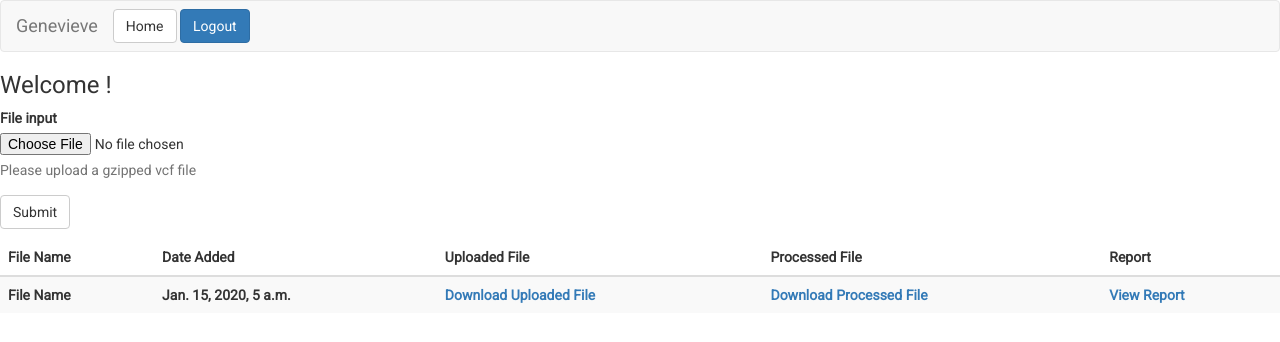
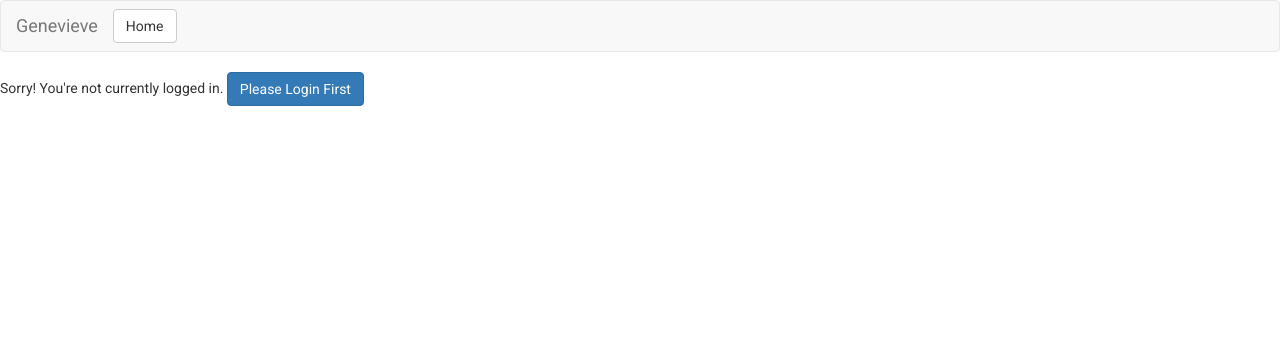
Before and after one commit to OpenHumans/archive-genevieve-201505, a Django app: page /file_process/ in a window 1280 px wide. Shown: the top 342 px of the page. Run offline with Django 3.2, Linux system fonts and the light colour scheme; tables that the repository leaves empty hold one stand-in row (values such as "Sample post"); lists and menus that the app fills with data are empty; parts of the project's set-up code (start-up, migrations or seed data) failed here and were passed over; some libraries are stand-ins or nearby versions.

Commit message:
added user specific file processing

```diff
--- a/file_process/models.py
+++ b/file_process/models.py
@@ -1,4 +1,5 @@
 from django.db import models
+from django.contrib.auth.models import User
 
 class Variant(models.Model):
     """Store info about a variant"""
@@ -9,6 +10,7 @@
     zyg = models.TextField("Zygosity")
 
 class ClinVarRecord(models.Model):
+    """Stores info specific to the Clinvar Record about the variant"""
     accnum = models.TextField("Accession Number")
     condition = models.TextField("Condition Name")
     variant = models.ForeignKey(Variant)
@@ -16,6 +18,8 @@
 class GenomeAnalysis(models.Model):
     """Model for uploaded file and its processed output. Output is a processed output
     file"""
+    #This associates a user with a specific genome analysis
+    user = models.ForeignKey(User)
     timestamp = models.DateTimeField(auto_now_add=True)
     uploadfile = models.FileField(upload_to='uploads/%Y/%m/%d')
     processedfile = models.FileField(blank=True, upload_to='processed/%Y/%m/%d')
--- a/file_process/templates/file_process/list.html
+++ b/file_process/templates/file_process/list.html
@@ -1,6 +1,6 @@
 {% extends "base.html" %}
 {% block navbar %}
-<button type="button" class="btn btn-primary">Logout</button>
+  <a href="/accounts/logout">[logout]</a>
 {% endblock %}
 {% block content %}
     {# Welcome user #}
@@ -19,9 +19,10 @@
 	</thead>
       <tbody>
       {% for genome_analysis in genome_analyses %}
+      {% if user == genome_analysis.user %}
       <tr>
 	<th>
-	  File Name
+	  File Name, {{user}}, {{genome_analysis.user}}
 	</th>
 	<th>
 	  {{ genome_analysis.timestamp }}
@@ -41,9 +42,9 @@
       {% endif %}
       {% else %}
       File processing not complete.
-        {% endif %}</li>
+      {% endif %}
+      {% endif %}
     {% endfor %}
-    </ul>
 {% else %}
 <p>No files uploaded.</p>
 {% endif %}
--- /dev/null
+++ b/file_process/templates/file_process/login_error.html
@@ -0,0 +1,5 @@
+{% extends "base.html" %}
+{% block content %}
+Sorry!  You're not currently logged in.
+<a href="/"><button type="button" class="btn btn-primary">Please Login First</button></a>
+{% endblock %}
--- a/file_process/templates/file_process/report.html
+++ b/file_process/templates/file_process/report.html
@@ -1,7 +1,9 @@
 {% extends "base.html" %}
 
 {% block title %}Genevieve Report{% endblock %}
-
+{% block navbar %}
+<a href="/file_process/"><button type="button" class="btn btn-primary navbar-btn">Back to Genome Uploads</button></a>
+{% endblock %}
 {% block content %}
     <p>"Hello.  This is report {{genomeanalysis_id}}."</p>
     {% if specific_analysis.variants %}
--- a/file_process/views.py
+++ b/file_process/views.py
@@ -4,17 +4,23 @@
 from django.http import HttpResponse
 from django.http import HttpResponseRedirect
 from django.core.urlresolvers import reverse
+from django.contrib.auth import logout
 
 from .models import GenomeAnalysis
 from .forms import UploadForm
 from .tasks import timestamp, read_vcf
 
 def list(request):
+    # Authenticate
+    if not request.user.is_authenticated():
+        return render_to_response('file_process/login_error.html')
     # Handle file upload
     if request.method == 'POST':
-        form = UploadForm(request.POST, request.FILES)
+        form = UploadForm(request.POST or None, request.FILES or None)
+        user = request.user
         if form.is_valid():
-            new_analysis = GenomeAnalysis(uploadfile = request.FILES['uploadfile'])
+            form.user = user
+            new_analysis = GenomeAnalysis(uploadfile = request.FILES['uploadfile'], user=form.user)
             new_analysis.save()
             timestamp.delay()
             read_vcf.delay(analysis_in = new_analysis)
@@ -30,7 +36,8 @@
         'file_process/list.html',
         {'genome_analyses': genome_analyses,
          'form': form,
-         'username': request.user.username
+         'username': request.user.username,
+         'user': request.user,
         },
         context_instance=RequestContext(request)
     )
@@ -46,3 +53,6 @@
         {'genomeanalysis_id': genomeanalysis_id,
          'specific_analysis': specific_analysis}
     )
+
+def logout_view(request):
+    logout(request)
```
Lines whose indentation alone changed are shown as unchanged.
